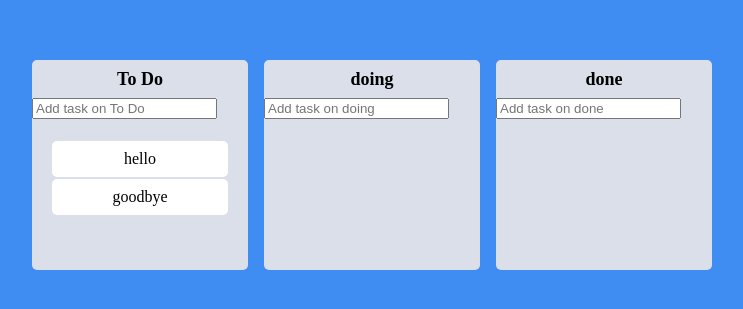
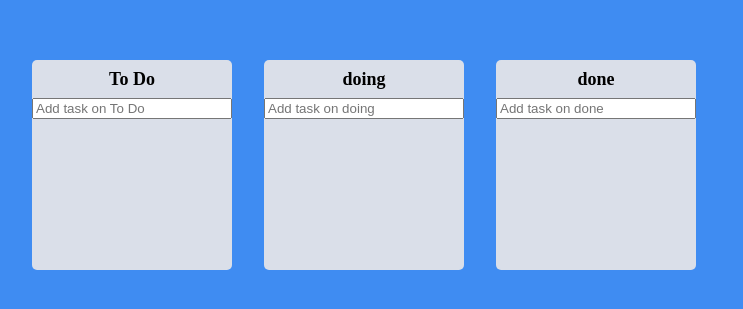
Before and after one commit to griteach/trello-react, a React (Create React App) app: page / in a window 1280 px wide. Shown: the part 235-544 px from the top of the page, without its empty margins (268-1011 px from the left). Built offline with nearby package versions, Linux system fonts and the light colour scheme.

Commit message:
trello-react fin

```diff
--- a/src/atoms.tsx
+++ b/src/atoms.tsx
@@ -12,8 +12,11 @@ interface IToDoState{
 
 export const toDoState = atom<IToDoState>({
     key:"toDo",
+
     default: {
-        "To Do": [{id:1, text:"hello"}, {id:2, text:"goodbye"}],
+        "To Do": [
+
+        ],
         doing: [],
         done: [],
     },
--- a/src/components/Board.tsx
+++ b/src/components/Board.tsx
@@ -3,12 +3,13 @@ import {Droppable} from "react-beautiful-dnd";
 import styled from 'styled-components';
 import DragabbleCard from './DragabbleCard';
 import {useForm} from 'react-hook-form';
-import { ITodo } from '../atoms';
+import { ITodo, toDoState } from '../atoms';
+import { useSetRecoilState } from 'recoil';
 
 
 const Wrapper = styled.div`
   padding-top:10px;
-
+  width:200px;
   background-color: ${(props) => props.theme.boardColor};
   border-radius: 5px;
   min-height:200px;
@@ -49,16 +50,38 @@ interface IForm{
 
 const Form = styled.form`
     width: 100%;
+
+    input{
+        box-sizing: border-box;
+        width:100%;
+    }
 `;
 
 
 
 function Board({toDos, boardId}:IBoardProps){
 
+    const setToDos = useSetRecoilState(toDoState);
     const {register, setValue, handleSubmit} = useForm<IForm>();
 
     const onValid = ({toDo}:IForm)=>{
-        console.log(toDo);
+        const newToDo = {
+            id:Date.now(),
+            text:toDo,
+        }
+        setToDos(allBoards => {
+
+
+
+            return {
+                ...allBoards,
+                [boardId]:[
+                    ...allBoards[boardId],
+                    newToDo
+                ]
+
+            }
+        })
         setValue("toDo", "");
     }
 
```
